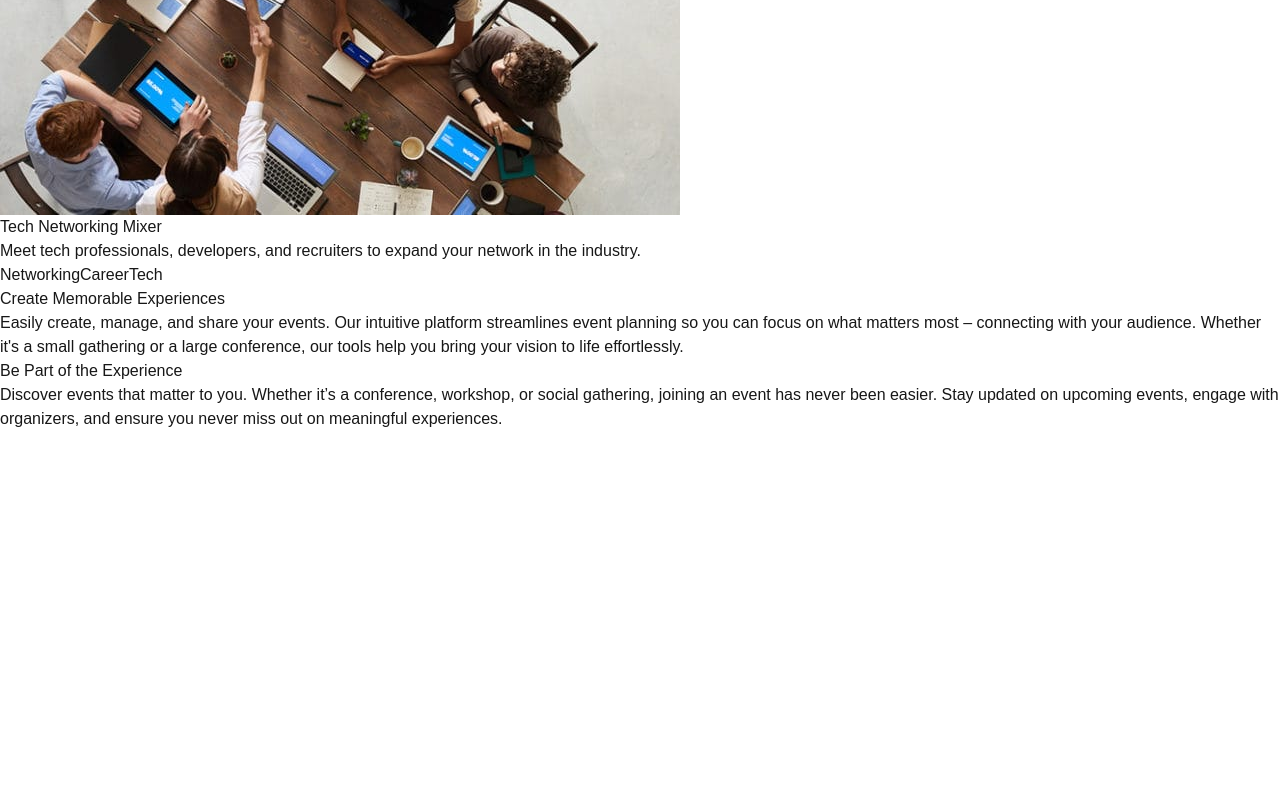
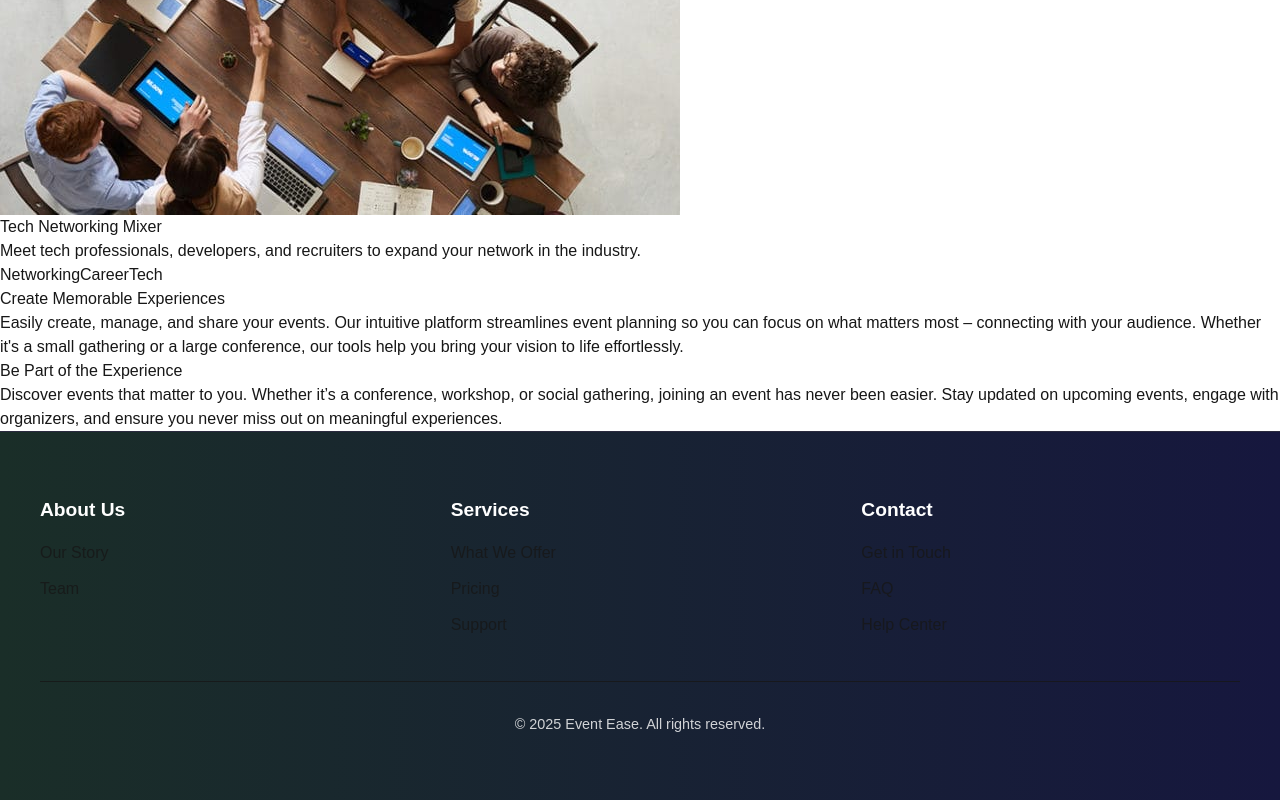
Before and after one commit to techstartucalgary/Event-Ease, a Next.js app: page / in a window 1280 px wide. Shown: the part 1976-2776 px from the top of the page. Before the commit the page ends 2407 px from the top, so only its background shows below. Built offline with nearby package versions, Linux system fonts and the light colour scheme.

Commit message:
footer and css. no routes exist for the links. standard structure used.

```diff
--- a/src/app/Footer.tsx
+++ b/src/app/Footer.tsx
@@ -1,7 +1,46 @@
+import './footer.css';
+import {Suspense} from "react";
+
 export default function Footer() {
     return (
-        <div>
+        <footer className="footer">
+            <div className="footer-content">
+                <div className="footer-section">
+                    <h3>About Us</h3>
+            <Suspense fallback={<div>Loading...</div>}>
+                    <ul className="footer-links">
+                        <li><a href="/about">Our Story</a></li>
+                        <li><a href="/team">Team</a></li>
+                    </ul>
+            </Suspense>
+                </div>
 
-        </div>
-    )
+                <div className="footer-section">
+                    <h3>Services</h3>
+            <Suspense fallback={<div>Loading...</div>}>
+                    <ul className="footer-links">
+                        <li><a href="/services">What We Offer</a></li>
+                        <li><a href="/pricing">Pricing</a></li>
+                        <li><a href="/support">Support</a></li>
+                    </ul>
+            </Suspense>
+                </div>
+
+                <div className="footer-section">
+                    <h3>Contact</h3>
+            <Suspense fallback={<div>Loading...</div>}>
+                    <ul className="footer-links">
+                        <li><a href="/contact">Get in Touch</a></li>
+                        <li><a href="/faq">FAQ</a></li>
+                        <li><a href="/help">Help Center</a></li>
+                    </ul>
+            </Suspense>
+                </div>
+            </div>
+
+            <div className="footer-bottom">
+                <p>© {new Date().getFullYear()} Event Ease. All rights reserved.</p>
+            </div>
+        </footer>
+    );
 }
--- /dev/null
+++ b/src/app/footer.css
@@ -0,0 +1,74 @@
+.footer {
+    background: linear-gradient(to right, #1a2e28, #16173e);
+    border-top: 1px solid #2a2a3e;
+    padding: 4rem 2rem;
+    color: #ffffff;
+    position: relative;
+    overflow: hidden;
+}
+
+
+.footer-content {
+    max-width: 1200px;
+    margin: 0 auto;
+    display: flex;
+    justify-content: space-between;
+    flex-wrap: wrap;
+    gap: 2rem;
+}
+
+.footer-section {
+    flex: 1;
+    min-width: 250px;
+}
+
+.footer-section h3 {
+    font-size: 1.2rem;
+    font-weight: 600;
+    margin-bottom: 1rem;
+}
+
+.footer-links {
+    list-style: none;
+    padding: 0;
+}
+
+.footer-links li {
+    margin-bottom: 0.75rem;
+}
+
+.footer-links a {
+    color: var(--foreground);
+    text-decoration: none;
+    opacity: 0.8;
+    transition: opacity 0.2s ease;
+}
+
+.footer-links a:hover {
+    opacity: 1;
+}
+
+.footer-bottom {
+    max-width: 1200px;
+    margin: 2rem auto 0;
+    padding-top: 2rem;
+    border-top: 1px solid var(--foreground);
+    text-align: center;
+    opacity: 0.8;
+    font-size: 0.9rem;
+}
+
+@media (max-width: 768px) {
+    .footer {
+        padding: 2rem 1rem;
+    }
+
+    .footer-content {
+        flex-direction: column;
+        gap: 2rem;
+    }
+
+    .footer-section {
+        text-align: center;
+    }
+}
```
